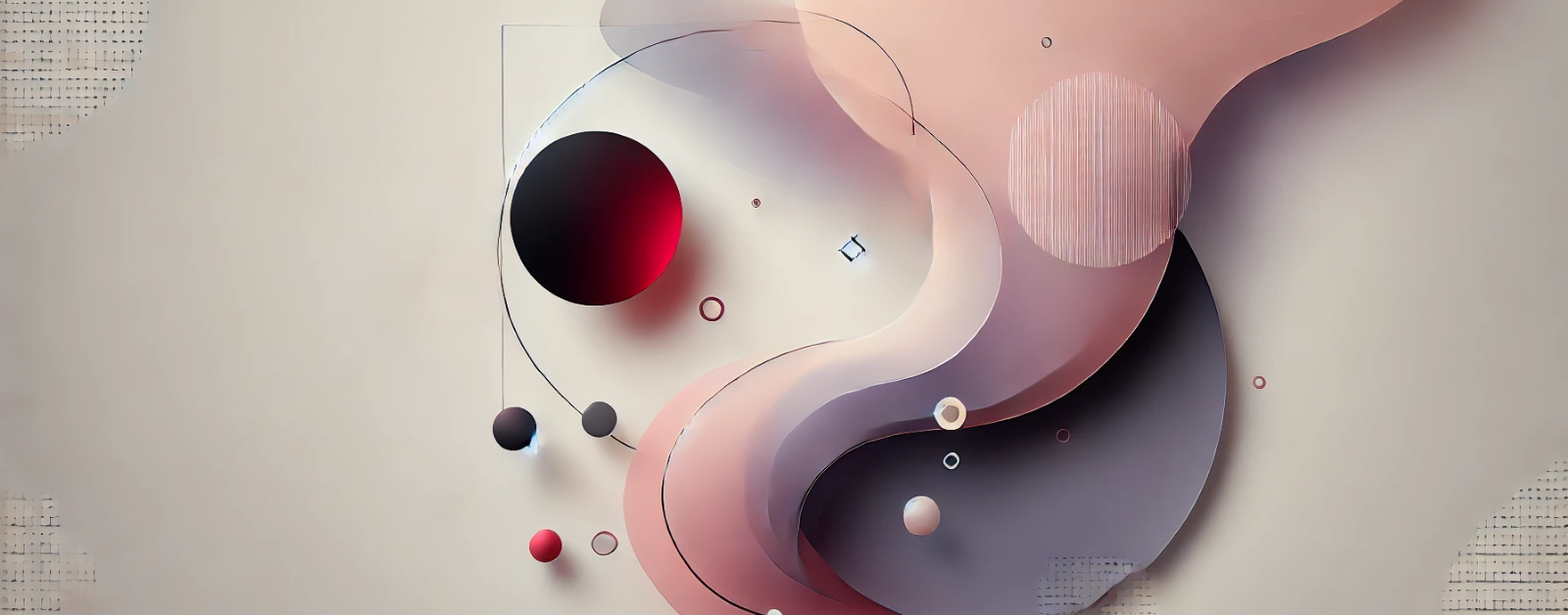
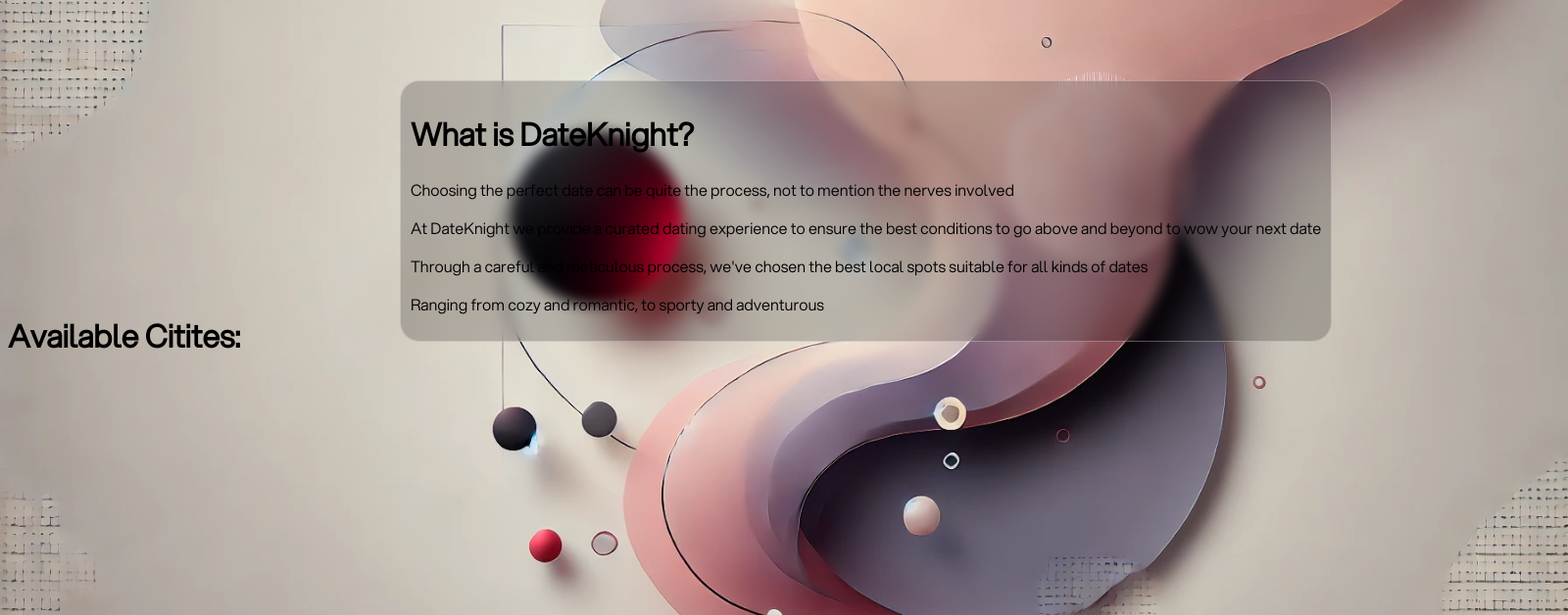
Before and after one commit to gitXite/date-knight, a Flask app: page /about in a window 1600 px wide. Shown: the part 113-741 px from the top of the page at 98% size. Run offline with Flask 3, Linux system fonts and the light colour scheme.

Commit message:
Wrote an About page

```diff
--- a/app/static/style.css
+++ b/app/static/style.css
@@ -200,3 +200,22 @@ body {
     scale: 110%;
     transition: 0.2s;
 }
+
+.about {
+    position: relative;
+    top: 50px;
+    left: 400px;
+    font-family: "Aspekta-350";
+    height: max-content;
+    width: max-content;
+    padding: 10px;
+    background: rgba(0, 0, 0, 0.2);
+    backdrop-filter: blur(7px);
+    -webkit-backdrop-filter: blur(7px);
+    border: 1px solid rgba(255, 255, 255, 0.3);
+    border-radius: 20px;
+}
+
+.cities {
+    font-family: "Aspekta-350";
+}
--- a/app/templates/about.html
+++ b/app/templates/about.html
@@ -17,8 +17,16 @@
             <a href="/contact">Contact</a>
         </div>
     </header>
-    <div>
-
+    <div class="about">
+        <h1>What is DateKnight?</h1>
+        <p>Choosing the perfect date can be quite the process, not to mention the nerves involved</p>
+        <p>At DateKnight we provide a curated dating experience to ensure the best conditions to go above and beyond to wow your next date</p>
+        <p>Through a careful and meticulous process, we've chosen the best local spots suitable for all kinds of dates</p>
+        <p>Ranging from cozy and romantic, to sporty and adventurous</p>
+    </div>
+    <div class="cities">
+        <h1>Available Citites:</h1>
+        <a href=""></a>
     </div>
 </body>
 </html>
```
